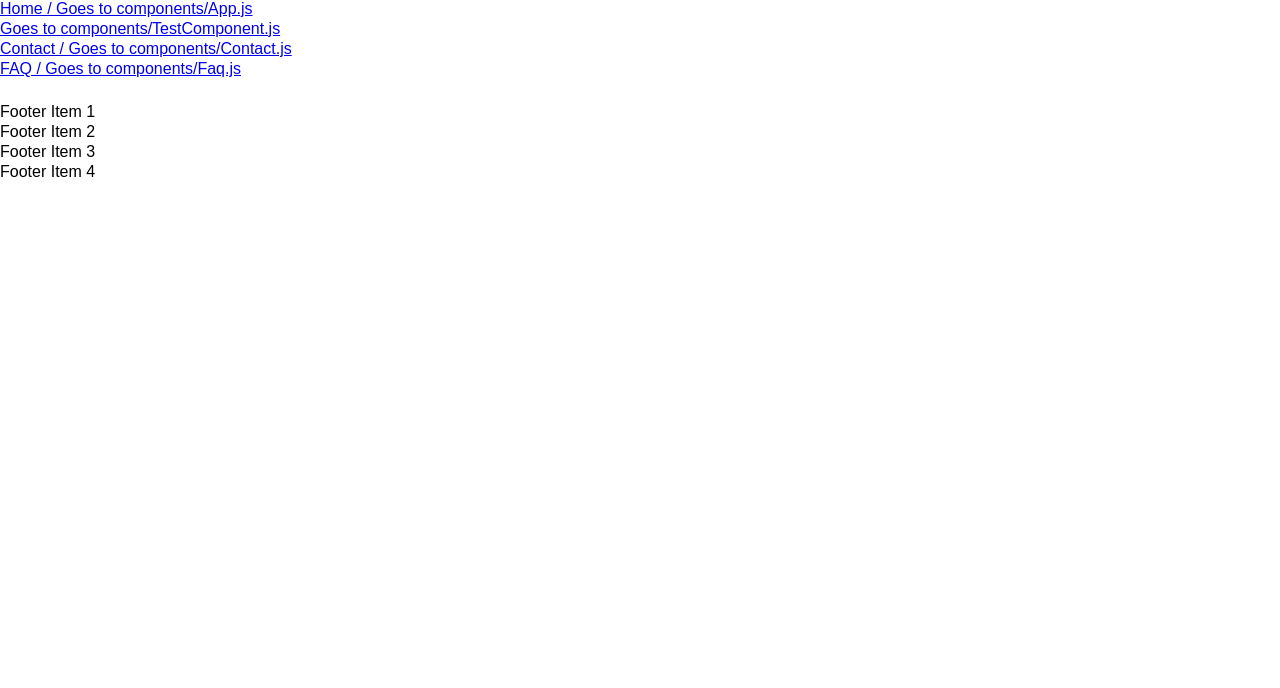
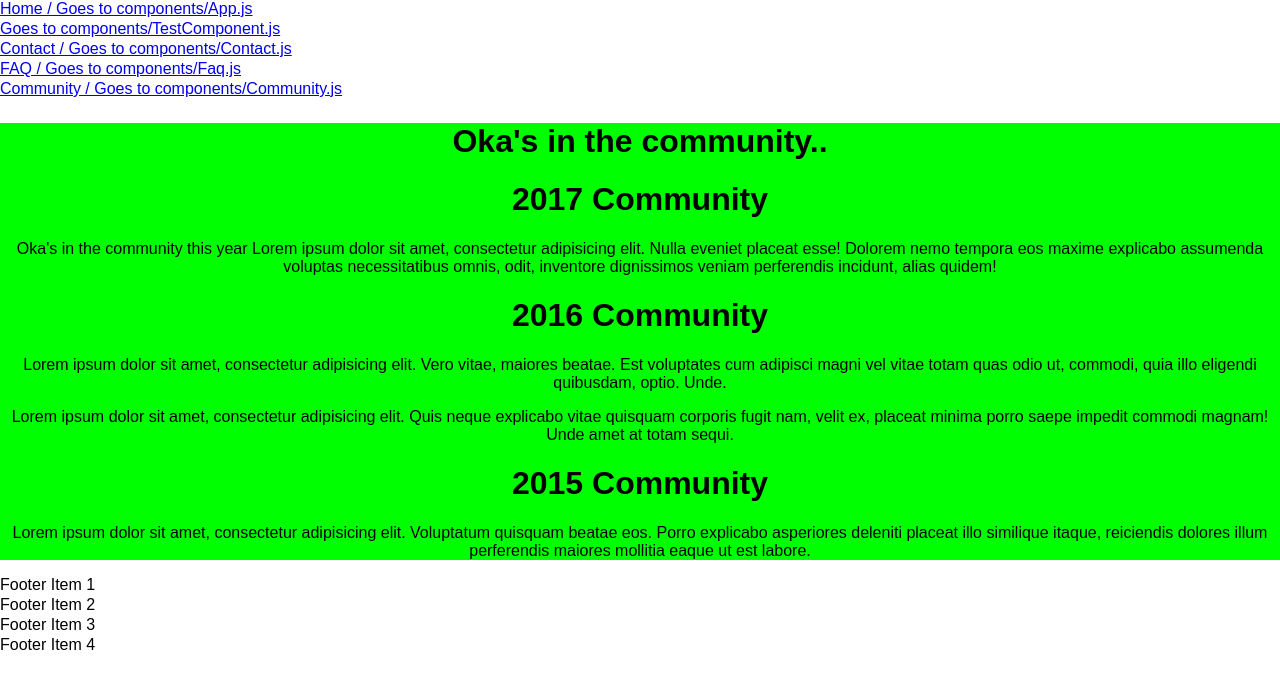
Before and after one commit to naotoyamaguchi/okas-auto-website, a React (Create React App) app: page /community in a window 1280 px wide. Shown: the top 688 px of the page. Built offline with nearby package versions, Linux system fonts and the light colour scheme.

Commit message:
Added extra routes

```diff
--- /dev/null
+++ b/src/components/Community.js
@@ -0,0 +1,27 @@
+import React, { Component } from 'react';
+import '../App.css';
+// import { Link } from 'react-router-dom';
+
+class Community extends Component {
+
+  render() {
+    return (
+      <div className="App" style={{background: "lime"}}>
+        <div className="community">
+          <h1>Oka's in the community..</h1>
+            <h1>2017 Community</h1>
+            <p>Oka's in the community this year Lorem ipsum dolor sit amet, consectetur adipisicing elit. Nulla eveniet placeat esse! Dolorem nemo tempora eos maxime explicabo assumenda voluptas necessitatibus omnis, odit, inventore dignissimos veniam perferendis incidunt, alias quidem!</p>
+            <h1>2016 Community</h1>
+            <p>Lorem ipsum dolor sit amet, consectetur adipisicing elit. Vero vitae, maiores beatae. Est voluptates cum adipisci magni vel vitae totam quas odio ut, commodi, quia illo eligendi quibusdam, optio. Unde.</p>
+            <p>Lorem ipsum dolor sit amet, consectetur adipisicing elit. Quis neque explicabo vitae quisquam corporis fugit nam, velit ex, placeat minima porro saepe impedit commodi magnam! Unde amet at totam sequi.</p>
+            <h1>2015 Community</h1>
+            <p>Lorem ipsum dolor sit amet, consectetur adipisicing elit. Voluptatum quisquam beatae eos. Porro explicabo asperiores deleniti placeat illo similique itaque, reiciendis dolores illum perferendis maiores mollitia eaque ut est labore.</p>
+        </div>
+
+
+      </div>
+    );
+  }
+}
+
+export default Community;
--- a/src/components/Nav.js
+++ b/src/components/Nav.js
@@ -11,6 +11,7 @@ class Nav extends Component {
           <li><Link to="/test">Goes to components/TestComponent.js</Link></li>
           <li><Link to="/contact">Contact / Goes to components/Contact.js</Link></li>
           <li><Link to="/faq">FAQ / Goes to components/Faq.js</Link></li>
+          <li><Link to="/community">Community / Goes to components/Community.js</Link></li>
         </ul>
       </div>
     );
--- a/src/index.js
+++ b/src/index.js
@@ -12,6 +12,7 @@ import TestComponent from './components/TestComponent';
 import Contact from './components/Contact';
 import Appointment from './components/Appointment';
 import Faq from './components/Faq';
+import Community from './components/Community';
 // import browserHistory from 'react-router';
 import {
   BrowserRouter,
@@ -37,6 +38,7 @@ ReactDOM.render(
 				<Route exact path="/contact" component={Contact} />
 				<Route exact path="/appointment" component={Appointment} />
 				<Route exact path="/faq" component={Faq} />
+				<Route exact path="/community" component={Community} />
 				<Footer />
 			</div>
 
```
